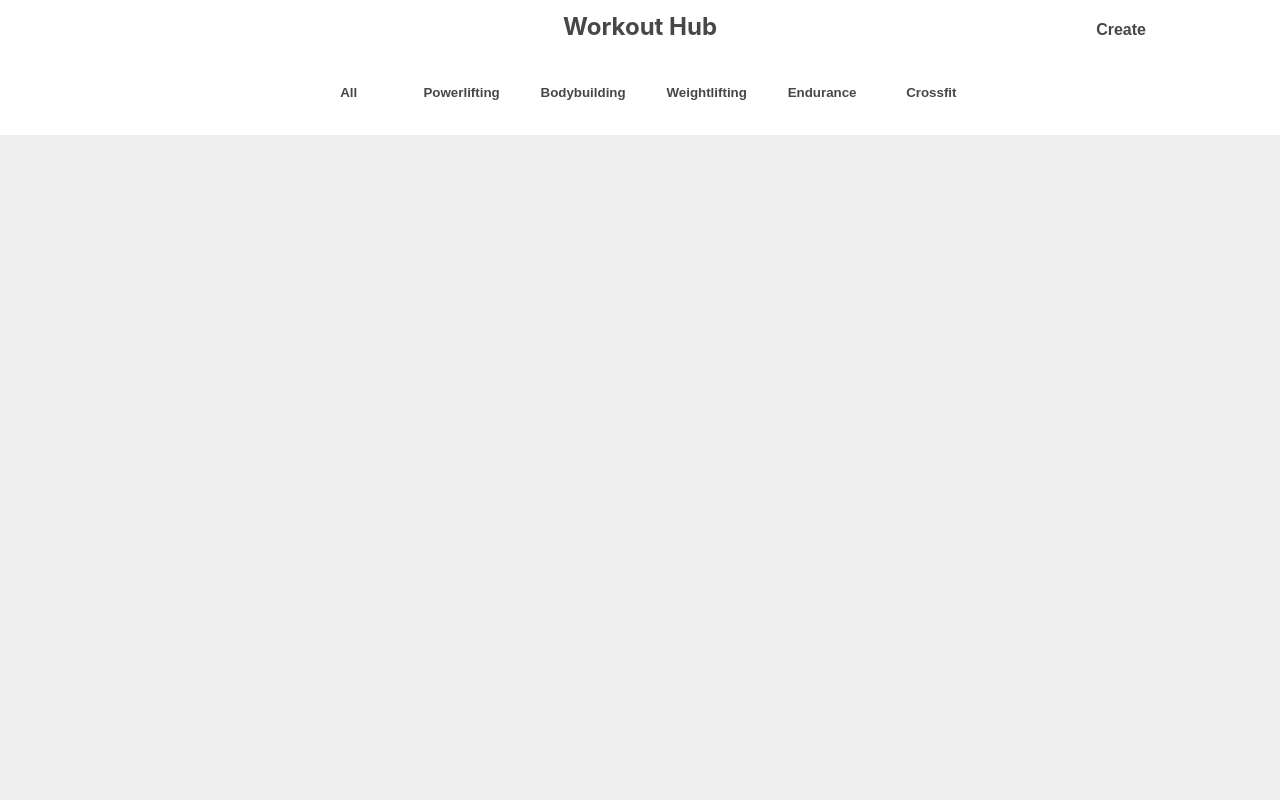
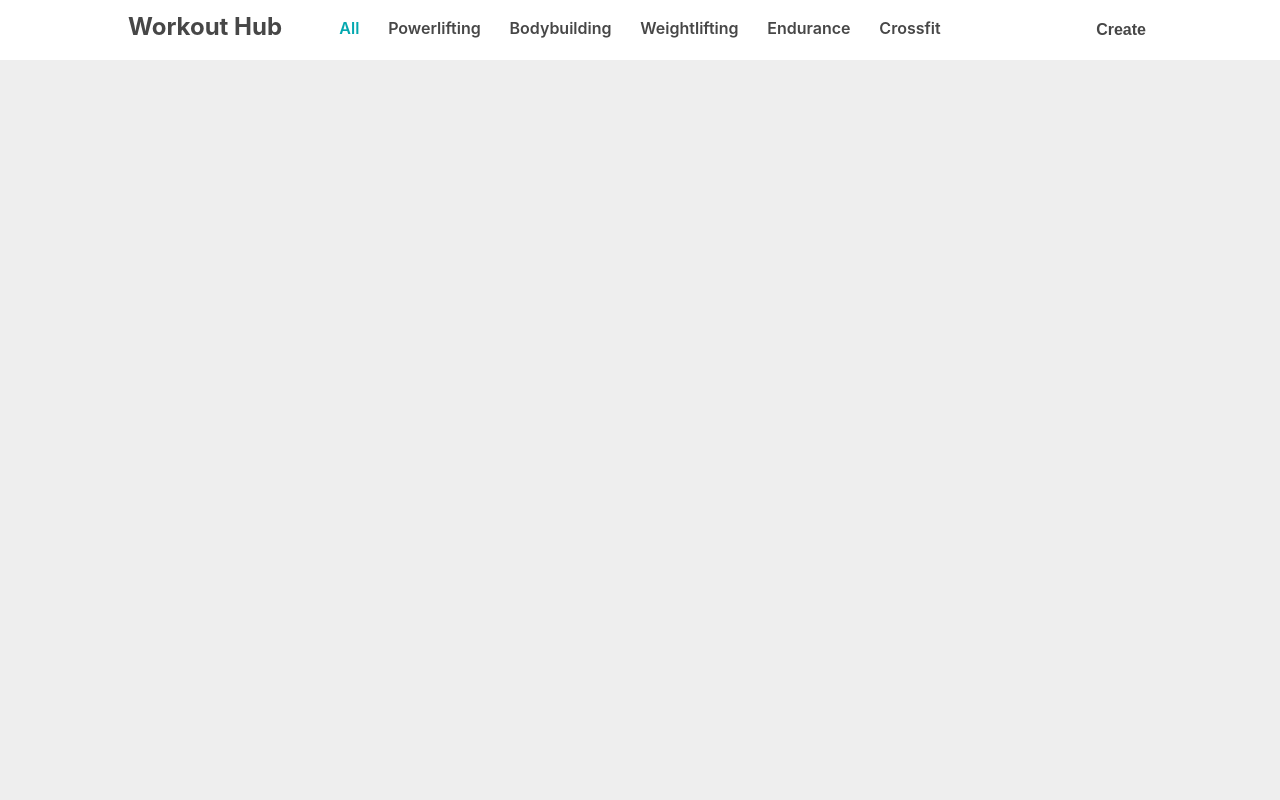
Before and after one commit to omerdemirkan/workout-share, a React (Create React App) app in the folder front-end/: page / in a window 1280 px wide. Shown: the top 800 px of the page. Built offline with nearby package versions, Linux system fonts and the light colour scheme.

Commit message:
fix navbar-feed alignment issue

```diff
--- a/front-end/src/App.css
+++ b/front-end/src/App.css
@@ -0,0 +1,10 @@
+.App {
+    padding-top: 60px;
+    position: relative;
+}
+
+@media (min-width: 768px) and (max-width: 1200px) {
+    .App {
+        padding-top: 100px;
+    }
+}
--- a/front-end/src/App.js
+++ b/front-end/src/App.js
@@ -1,19 +1,19 @@
 import React from 'react';
 import { Route, Switch } from 'react-router-dom';
+import './App.css'
 
 import Navbar from './components/UI/navbar/navbar';
-
-import All from './containers/feed/all';
+import Feed from './containers/feed/Feed';
 
 class App extends React.Component {
 
   render() {
     return (
-      <div className="App">
+      <div className='App'>
         <Navbar/>
         <Switch>
-          <Route path="/" component={All}/>
           <Route path="/about"/>
+          <Route path="/" component={Feed}/>
         </Switch>
       </div>
     );
--- /dev/null
+++ b/front-end/src/components/UI/Card/Card.module.css
@@ -0,0 +1,5 @@
+.Card {
+    height: 300px;
+    width: 400px;
+    background-color: white;
+}
--- a/front-end/src/components/UI/navbar/navbar.js
+++ b/front-end/src/components/UI/navbar/navbar.js
@@ -24,13 +24,20 @@ class Navbar extends React.Component {
     }
 
     render() {
-        const navList = this.state.links.map(link => {
+        let navList = this.state.links.map(link => {
             return <li>
-                <NavLink to={link.path} className={classes.NavLink}>
-                    <button className={classes.NavButton}>{link.display}</button>
+                <NavLink onClick={this.state.sideDrawerOpen ? this.toggleSideDrawerHandler : null}
+                exact={link.display === "All" ? true : false}
+                to={link.path} className={classes.NavLink}
+                activeStyle={{color: link.idleColor}}
+                className={classes.NavButton}>
+                    {link.display}
                 </NavLink>
             </li>
         });
+        // seperating assignment because the buttons should toggle the sidedrawer only if its in the sidedrawer.
+
+
         return <React.Fragment>
             <nav className={classes.Navbar}>
                 <Link to="/"><h2 className={classes.Logo}>Workout Hub</h2></Link>
--- a/front-end/src/components/UI/navbar/navbar.module.css
+++ b/front-end/src/components/UI/navbar/navbar.module.css
@@ -5,7 +5,9 @@
     text-align: center;
     overflow: auto;
     position: fixed;
+    top: 0;
     z-index: 5;
+    user-select: none;
 }
 
 .Logo {
@@ -63,20 +65,21 @@
 
 .NavButton {
     border-style: none;
-    background-color: transparent;
     color: rgb(71, 71, 71);
-    min-width: 80px;
-    min-height: 25px;
-    /* border: 1px solid; */
-    border-radius: 1rem;
     outline: 0;
     cursor: pointer;
-    font-weight: bold;
+    font-weight: 600;
+    text-decoration: none;
 }
 
-@media (max-width: 1350px) {
+.ActiveLink {
+    color: red;
+}
+
+@media (max-width: 1200px) {
     .Options {
-        margin: 80px 0 30px;
+        margin: 80px 0 20px;
+        position: sticky;
     }
     .Logo {
         left: 50%;
--- /dev/null
+++ b/front-end/src/containers/feed/Feed.js
@@ -0,0 +1,12 @@
+import React from 'react';
+import classes from './Feed.module.css'
+
+class Feed extends React.Component {
+    render() {
+        return <div className={classes.Feed}>
+
+        </div>
+    }
+}
+
+export default Feed;
--- a/front-end/src/containers/feed/all.module.css
+++ b/front-end/src/containers/feed/Feed.module.css
@@ -1,5 +1,4 @@
-.All {
+.Feed {
     background-color: #eee;
     height: 1000px;
-    width: 100%;
 }
--- a/front-end/src/containers/feed/all.js
+++ /dev/null
@@ -1,14 +0,0 @@
-import React from 'react';
-
-import classes from './all.module.css'
-
-class All extends React.Component {
-    render() {
-        return <div className={classes.All}>
-
-        </div>
-    }
-}
-
-
-export default All;
```
Also changed, not shown: front-end/src/components/UI/Card/Card.js (added, +10 -0 lines).
